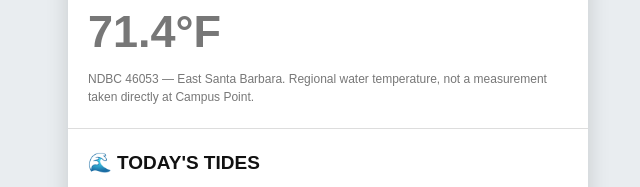
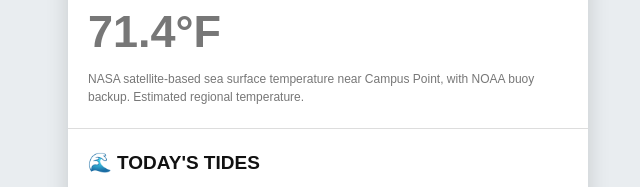
Before and after one commit to NBHendricks/S17-Surf, a plain HTML site: page index.html in a window 1280 px wide. Shown: the part 474-661 px from the top of the page, 312-952 px from the left. Drawn offline with Linux system fonts and the light colour scheme.

Commit message:
Update temperature information in index.html

```diff
--- a/index.html
+++ b/index.html
@@ -200,9 +200,9 @@ body {
         </div>
 
         <div class="source">
-            NDBC 46053 — East Santa Barbara.
-            Regional water temperature, not a
-            measurement taken directly at Campus Point.
+            NASA satellite-based sea surface temperature
+near Campus Point, with NOAA buoy backup.
+Estimated regional temperature.
         </div>
 
     </div>
```
